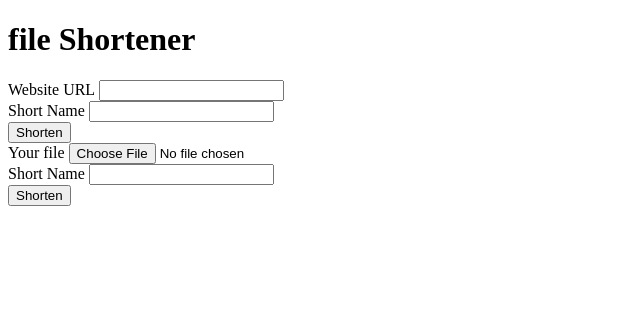
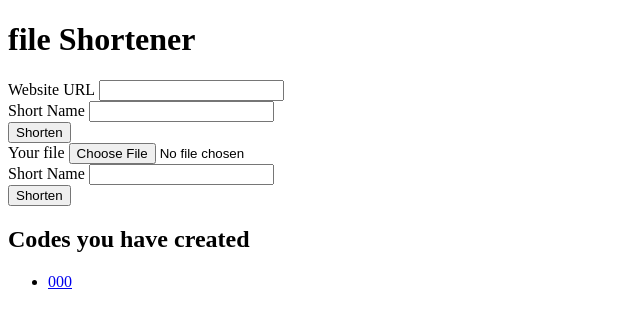
Before and after one commit to FayeCarter/python-exploration, a Flask app: template web/flask/url-shortener/templates/home.html in a window 1280 px wide. Shown: the top 328 px of the page, without its empty margins (0-640 px from the left). Run offline with Flask 2, Linux system fonts and the light colour scheme; the template is opened without the code that fills it: most values are stand-ins (such as "Sample title", 1, 10 or a date in 2020).

Commit message:
Add session links

```diff
--- a/web/flask/url-shortener/app.py
+++ b/web/flask/url-shortener/app.py
@@ -1,4 +1,4 @@
-from flask import Flask, render_template, request, redirect, url_for, flash, abort
+from flask import Flask, render_template, request, redirect, url_for, flash, abort, session
 import json
 import os.path
 from werkzeug.utils import secure_filename
@@ -8,7 +8,7 @@ app.secret_key = 'g7892o3irnewdfhs89djshgk'
 
 @app.route('/')
 def home():
-  return render_template('home.html')
+  return render_template('home.html', codes = session.keys() )
 
 @app.route('/your-url', methods=['GET', 'POST'])
 def your_url():
@@ -32,6 +32,7 @@ def your_url():
 
     with open('urls.json', 'w') as url_file:
       json.dump(urls, url_file)
+      session[request.form['code']] = True
     return render_template('your_url.html', code=request.form['code'])
   else:
     return redirect(url_for('home'))
--- a/web/flask/url-shortener/templates/home.html
+++ b/web/flask/url-shortener/templates/home.html
@@ -29,5 +29,15 @@
     <br>
     <input type="submit" value="Shorten">
   </form>
+
+  {% if codes %}
+  <h2>Codes you have created</h2>
+  <ul>
+    {% for code in codes %}
+    <li><a href="{{ url_for('redirect_to_url', code=code) }}">{{ code }}</a></li>
+
+    {% endfor %}
+  </ul>
+  {% endif %}
 </body>
 </html>
--- a/web/flask/url-shortener/urls.json
+++ b/web/flask/url-shortener/urls.json
@@ -1 +1 @@
-{"yt": {"url": "http://www.youtube.co.uk"}, "dog": {"file": "dogdownload.jpeg"}}
+{"yt": {"url": "http://www.youtube.co.uk"}, "dog": {"file": "dogdownload.jpeg"}, "goo": {"url": "https://www.google.co.uk"}}
```
